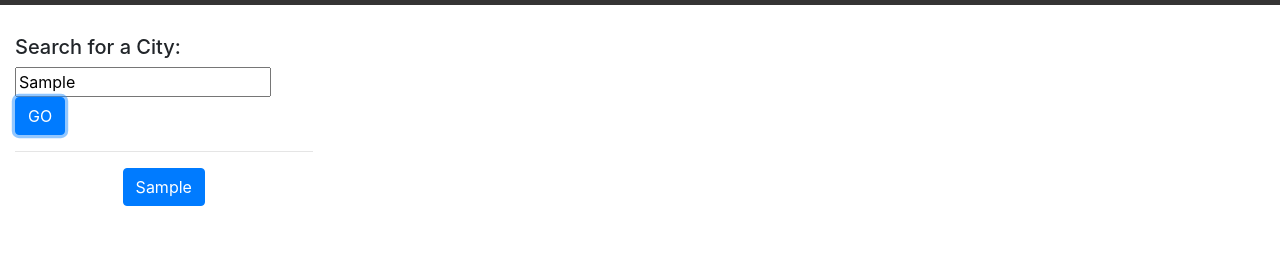
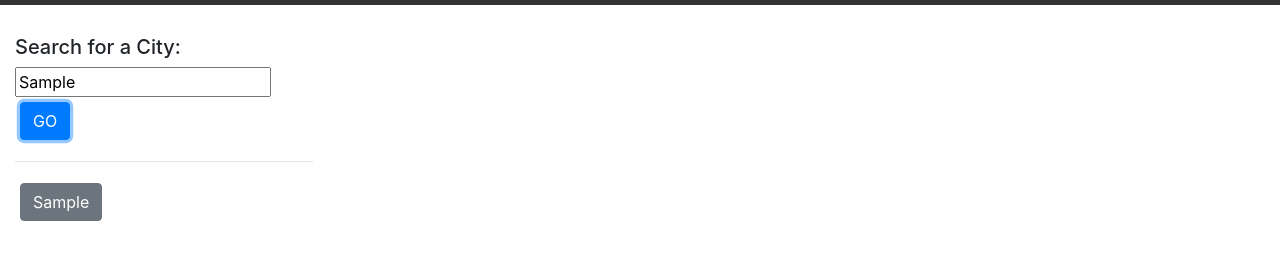
Before and after one commit to FullStackZack/weather-dashboard, a plain HTML site: page index.html in a window 1280 px wide. Both pictures are taken after typing "Sample" into the empty fields and a click on the button "GO". Shown: the part 70-330 px from the top of the page. Drawn offline with nearby package versions, Linux system fonts and the light colour scheme; no server answers.

Commit message:
modified css & js

```diff
--- a/script.js
+++ b/script.js
@@ -102,7 +102,7 @@ function addButtons() {
 
     for (var i = 0; i < cities.length; i++) {
 
-        var cityBtn = $("<button type='button' class='btn btn-primary'>");
+        var cityBtn = $("<button type='button' class='btn btn-secondary'>");
 
         cityBtn.addClass("city-btn");
 
@@ -111,6 +111,8 @@ function addButtons() {
         cityBtn.text(cities[i]);
 
         $("#city-buttons").append(cityBtn);
+
+        localStorage.setItem(cities, JSON.stringify(cityBtn))
     }
 }
 
--- a/style.css
+++ b/style.css
@@ -17,8 +17,9 @@ main {
     margin: 15px;
 }
 
-#city-buttons {
-    text-align: center;
+button {
+    padding: 10px;
+    margin: 5px;
 }
 
 #current-weather {
```
